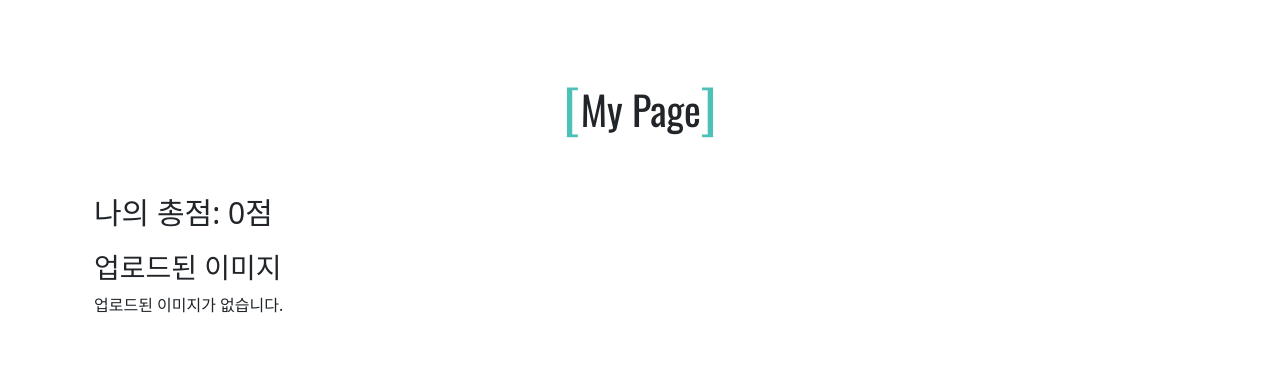
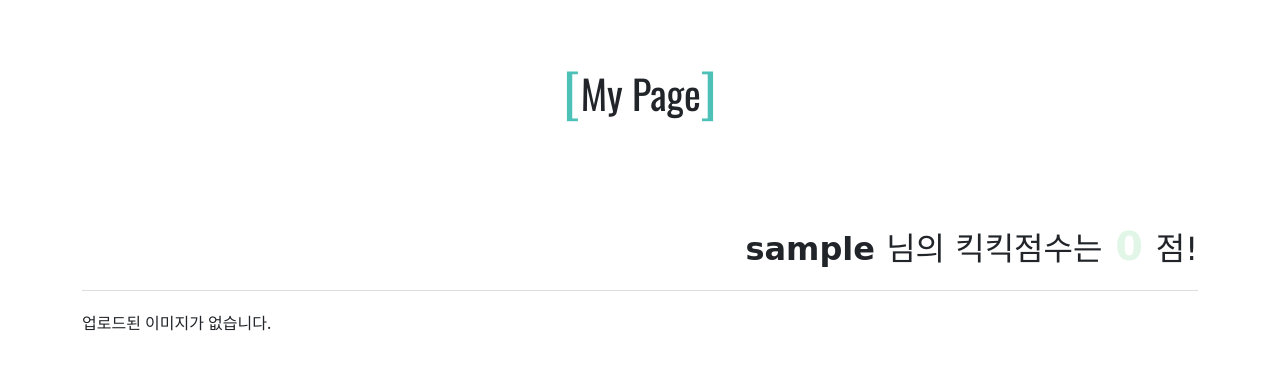
Before and after one commit to Lunecid/MultiCamp_Final, a Django app: page /mypage/ in a window 1280 px wide. Shown: the part 86-456 px from the top of the page. Run offline with Django 5.2, Linux system fonts and the light colour scheme; the visitor is signed in with stand-in values (Sample User, id 1); data that the repository does not hold is empty; some libraries are stand-ins or nearby versions.

Commit message:
mypage수정

```diff
--- a/mypage/templates/mypage.html
+++ b/mypage/templates/mypage.html
@@ -5,8 +5,19 @@
 <style>
     @import url(https://fonts.googleapis.com/css?family=Oswald);
 
+    h1.Name {
+        position: relative;
+        font-family: "Oswald", sans-serif;
+    }
 
-    h1.Name { position: relative; }
+    h1.Score {
+        font-family: verdana, sans-serif;
+
+    }
+
+    .Username_score {
+        font-family: "Comic Sans MS", cursive;
+    }
 
     h1.Name:before,
     h1.Name:after {
@@ -17,7 +28,6 @@
         height: 100%;
         font-size: 1.25em;
         color: #4dc1b7;
-
         transition: all 0.5s ease;
     }
 
@@ -31,35 +41,141 @@
         transform: translateX(5px);
     }
 
-    h1.Name {
-        font-family: "Oswald", sans-serif;
-    };
+    .grid-container {
+        display: flex;
+        flex-wrap: wrap;
+        justify-content: flex-start; /* 왼쪽 정렬 */
+    }
+
+    .location-listing {
+        position: relative;
+        overflow: hidden;
+        border-radius: 8px;
+        box-shadow: 0 4px 8px rgba(0, 0, 0, 0.1);
+        width: calc(33.33% - 16px); /* 한 행에 3개의 이미지로 설정 (margin 제외) */
+        margin: 0 8px 16px; /* 이미지 간격 및 여백 조절 */
+    }
+
+    .location-listing:hover {
+        background-color: #4dc1b7; /* 민트색의 투명한 hover 효과 */
+    }
+
+    .location-image {
+        position: relative;
+    }
+
+    .location-image img {
+        width: 100%;
+        height: auto;
+        border-radius: 8px;
+        transition: transform 0.3s ease-in-out;
+    }
+
+    .image-overlay {
+        position: absolute;
+        top: 0;
+        left: 0;
+        width: 100%;
+        height: 100%;
+        background-color: rgba(60, 225, 214, 0.8); /* 민트색의 투명한 오버레이 */
+        opacity: 0;
+        transition: opacity 0.3s;
+    }
+
+    .location-image:hover .image-overlay {
+        opacity: 1;
+    }
+
+    .location-title {
+        position: absolute;
+        top: 50%;
+        left: 50%;
+        transform: translate(-50%, -50%);
+        color: #fff;
+        text-align: center;
+        opacity: 0;
+        transition: opacity 0.5s;
+        font-size: 1em; /* 작은 화면에서의 글자 크기 */
+    }
+
+    .location-listing:hover .location-title {
+        opacity: 1;
+    }
+
+    .location-listing form {
+        position: absolute;
+        top: 50%;
+        left: 50%;
+        transform: translate(-50%, -50%);
+        opacity: 0;
+        transition: opacity 0.5s;
+        text-align: center;
+    }
+
+    .location-listing:hover form {
+        opacity: 1;
+    }
+
+    .form-button {
+        padding: 8px 16px;
+        background-color: #3498db;
+        color: #fff;
+        border: none;
+        border-radius: 4px;
+        cursor: pointer;
+    }
+
+    @media screen and (max-width: 768px) {
+        .location-title {
+            font-size: 0.8em; /* 작은 화면에서의 글자 크기 조절 */
+        }
+    }
+
+    @keyframes blink {
+        50% {
+            opacity: 0;
+        }
+    }
+
+    .separator {
+        width: 100%;
+        height: 1px;
+        background-color: #ddd; /* 또는 다른 원하는 색상으로 변경할 수 있습니다. */
+        margin: 20px 0; /* 위아래 여백 조절 */
+    }
 
 </style>
-
-
-
-
-<div class="container mt-3">
-    <br>
-    <br>
+<br>
+<br>
+<div>
     <h1 class="Name" style="text-align: center;"><span>My Page</span></h1>
     <br>
     <br>
+    <br>
+    <br>
+    <div class="" style="text-align: right">
+        <h1 class="Score">
+            <span class="Score_front" style="font-size: 0.8em;"> <strong class="Username_score">{{request.user.username }} </strong> 님의 킥킥점수는</span>
+            <strong style="color: #03ba34; animation: blink 2s infinite;">{{ user_score }}</strong>
+            <span class="Score_front" style="font-size: 0.8em;">점!</span>
+        </h1>
+    </div>
 
-    <p style = "font-size: 30px">나의 총점: {{ user_score }}점</p>
-    <h3>업로드된 이미지</h3>
+</div>
+
+<div class="separator"></div>
+<div class="child-page-listing">
     {% if uploaded_files %}
-        <div class="row">
+        <div class="grid-container">
             {% for file in uploaded_files %}
-                <div class="col-md-4">
-                    <div class="thumbnail">
-                        <img src="{{ file.image.url }}" alt="Uploaded image" style="width: 200px; height: 200px; object-fit: cover;">
-
-                        <div class="caption">
-                            <p>업로드 날짜: {{ file.upload_date|date:"Y-m-d H:i" }}</p>
-                            <p>Score: {{ file.user.score.points }} points</p>
-
+                <div class="location-listing">
+                    <div class="location-image">
+                        <img src="{{ file.image.url }}" alt="Uploaded image">
+                        <div class="image-overlay"></div>
+                        <div class="location-title">
+                            <p> <strong> {{ file.upload_date|date:"Y-m-d H:i" }} Potnts: {{ file.user.score.points }}
+                            <!-- 이 부분 얻은 점수로 해야함 -->
+                            </strong> </p>
                         </div>
                     </div>
                 </div>
@@ -68,6 +184,6 @@
     {% else %}
         <p>업로드된 이미지가 없습니다.</p>
     {% endif %}
+    <!-- end grid container -->
 </div>
-
 {% endblock %}
```
Also changed, not shown: mypage/templates/mypage_ori.html (added, +73 -0 lines), media/images/upload/2024_03_04_12_14.jpeg (added).
